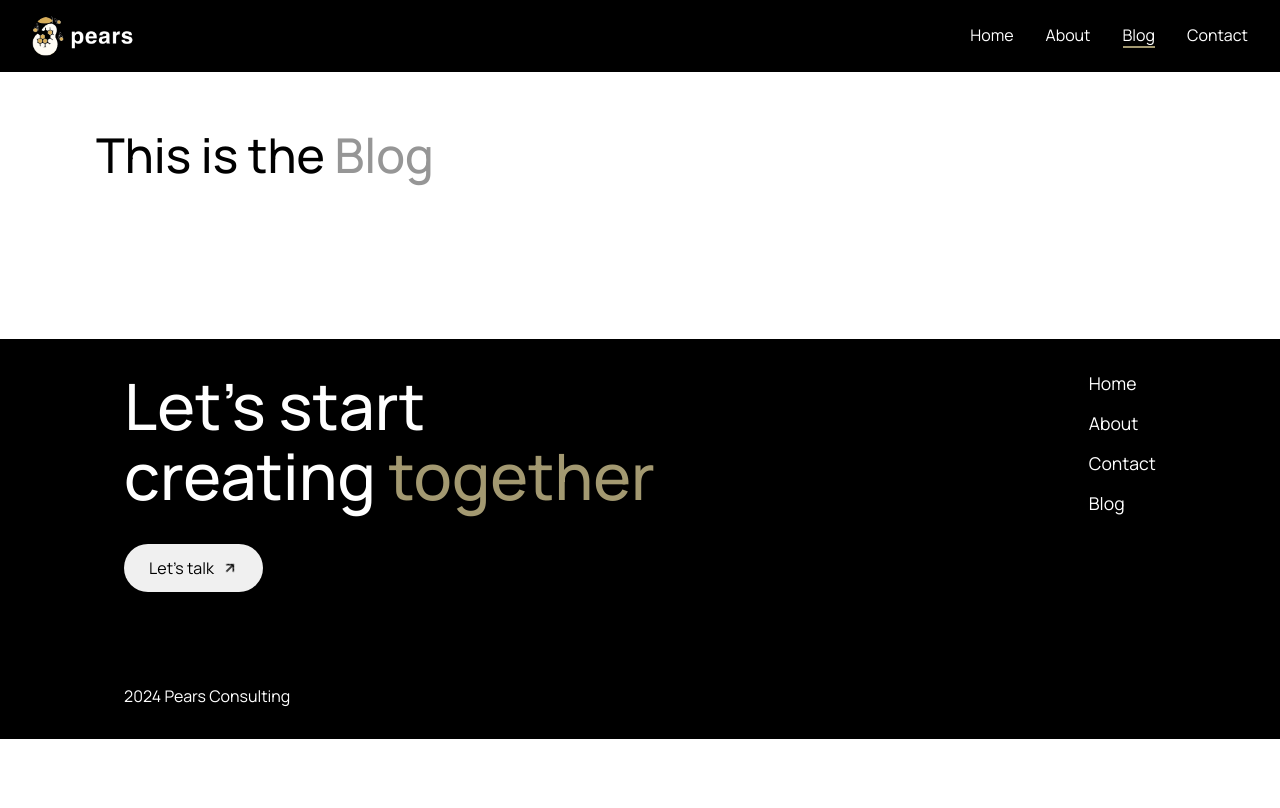
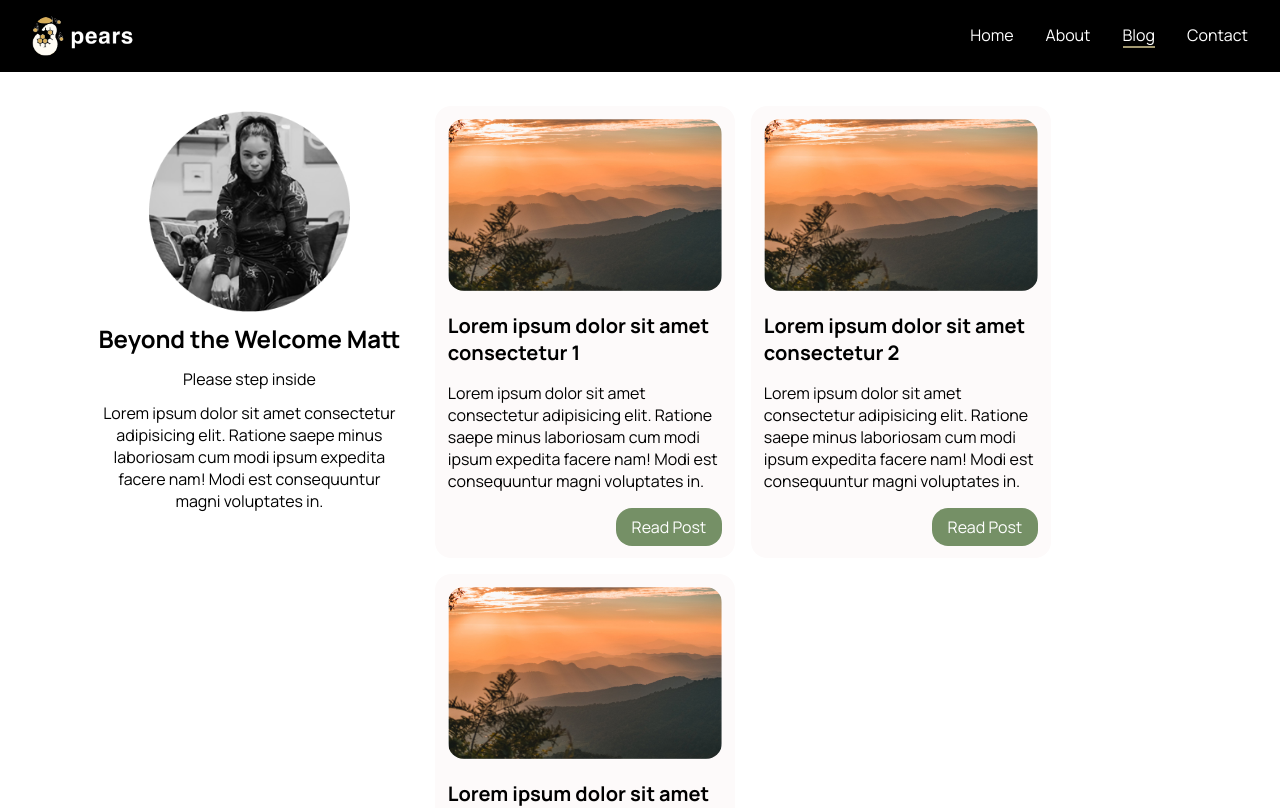
Before and after one commit to Pears-co-za/pears.co.za, a React (Create React App) app: page /blog in a window 1280 px wide. Shown: the top 808 px of the page. Built offline with nearby package versions, Linux system fonts and the light colour scheme.

Commit message:
blog section

```diff
--- a/src/App.jsx
+++ b/src/App.jsx
@@ -5,18 +5,26 @@ import Footer from "./components/layout/Footer";
 import Home from './components/pages/Home';
 import Contact from './components/pages/Contact';
 import About from './components/pages/About';
-import Blog from './components/pages/Blog';
+import Blog from './components/Blog';
+import BlogEntry from './components/BlogEntry';
 import PageNotFound from './components/pages/PageNotFound';
 
 
 function App() {
+    const blogs = [
+        { id: 1, title: "Lorem ipsum dolor sit amet consectetur 1", image: "/assets/image-02.jpg", content: "Lorem ipsum dolor sit amet consectetur adipisicing elit. Ratione saepe minus laboriosam cum modi ipsum expedita facere nam! Modi est consequuntur magni voluptates in." },
+        { id: 2, title: "Lorem ipsum dolor sit amet consectetur 2", image: "/assets/image-02.jpg", content: "Lorem ipsum dolor sit amet consectetur adipisicing elit. Ratione saepe minus laboriosam cum modi ipsum expedita facere nam! Modi est consequuntur magni voluptates in." },
+        { id: 3, title: "Lorem ipsum dolor sit amet consectetur 2", image: "/assets/image-02.jpg", content: "Lorem ipsum dolor sit amet consectetur adipisicing elit. Ratione saepe minus laboriosam cum modi ipsum expedita facere nam! Modi est consequuntur magni voluptates in." },
+    ];
+
     return (
         <Router>
             <Navbar />
             <Routes>
                 <Route path="/" element={<Home />} />
                 <Route path="/about" element={<About />} />
-                <Route path="/blog" element={<Blog />} />
+                <Route path="/blog" element={<Blog blogs={blogs} />} />
+                <Route path="/blogs/:id" element={<BlogEntry blogs={blogs} />} />
                 <Route path="/contact" element={<Contact />} />
                 <Route path="*" element={<PageNotFound />} /> {/* Catch-all route */}
             </Routes>
--- /dev/null
+++ b/src/components/Blog/Blog.jsx
@@ -0,0 +1,65 @@
+import React from "react";
+import { Link } from 'react-router-dom';
+import {
+    StyledBlogContainer,
+    StyledDisplayHeading,
+    StyledH1,
+    StyledHightlightText,
+} from "./Blog.styled";
+import FadeIn from "../common/FadeIn";
+import styles from './Blog.module.css';
+
+const Blog = ({ blogs }) => {
+    return (
+        <StyledBlogContainer>
+            <FadeIn delay={200}>
+                <div className={styles.blogWrapper}>
+                    <div className={styles.intro}>
+                        <div >
+                            <img
+                                src="./assets/Ellipse_2.png"
+                                className=""
+                                alt=""
+                            />
+                        </div>
+                        <div>
+                            <h2>Beyond the Welcome Matt</h2>
+                            <p>Please step inside</p>
+                            <p>Lorem ipsum dolor sit amet consectetur adipisicing elit. Ratione saepe minus laboriosam cum modi ipsum expedita facere nam! Modi est consequuntur magni voluptates in.</p>
+                        </div>
+                    </div>
+                </div>
+            </FadeIn>
+
+            <FadeIn delay={200}>
+
+                <div className={styles.center__content}>
+                    <div className={styles.cards}>
+                        {blogs.map((blog) => (
+                            <div className={styles.card} key={blog.id}>
+                                <div >
+                                    <img
+                                        src={blog.image}
+                                        className={styles.card__image}
+                                        alt="card image"
+                                    />
+                                </div>
+                                <div className={styles.card__text}>
+                                    <h2 className={styles.card__h2}>{blog.title}</h2>
+                                    <p className={styles.card__p}>{blog.content}</p>
+                                </div>
+                                <div className={styles.card__link}>
+                                    <Link to={`/blogs/${blog.id}`}>Read Post</Link>
+                                </div>
+                            </div>
+                        ))}
+                    </div>
+                </div>
+
+            </FadeIn>
+
+        </StyledBlogContainer >
+    );
+};
+
+export default Blog;
--- /dev/null
+++ b/src/components/Blog/Blog.module.css
@@ -0,0 +1,133 @@
+.blogWrapper {
+    width: 100%;
+    display: flex;
+    justify-content: center;
+}
+
+.intro {
+    display: flex;
+    flex-direction: column;
+    max-width: 450px;
+    align-items: center;
+    text-align: center;
+    padding: 2rem;
+}
+
+.intro img {
+    width: 210px; /* Set equal width and height */
+    height: auto;
+    /* border-radius: 50%; */
+    object-fit: contain;
+    margin-bottom: 0rem;
+    /* padding: 3rem; */
+    padding: 1rem;
+}
+
+.intro > div:last-child > * {
+    padding-bottom: .8rem;
+}
+
+.card {
+    display: flex;
+    flex-direction: column;
+    max-width: 500px;
+    align-items: center;
+    text-align: center;
+    padding: 2rem;
+}
+
+.cards {
+    display: flex;
+    flex-direction: column;
+}
+
+.card img {
+    border-radius: 1rem;
+}
+
+.card__link {
+    margin-left: auto;
+    padding: 8px 1rem;
+    border-radius: 1rem;
+    background-color: #759066;
+    color: white;
+}
+
+.card__link a {
+    text-decoration: none;
+    color: #fff;
+}
+
+.card a:hover {
+    opacity: .6;
+}
+
+.card div:nth-child(2) {
+    text-align: left;
+}
+
+
+.card__text {
+    padding: 1rem 0;
+}
+
+.card__h2 {
+    padding-bottom: 1rem;
+    font-size: 20px;
+}
+
+/* h2 {
+    font-size: 20px;
+} */
+
+@media (min-width: 700px) {
+    .center__content {
+        display: flex;
+        justify-content: center;
+        /* border: 2px solid red; */
+    }
+    .cards {
+        flex-direction: row;
+        justify-content: space-between;
+        flex-wrap: wrap;
+    }
+
+    .intro img {
+        /* width: 200px;
+        height: 200px; */
+        padding: .3rem;
+    }
+
+    .intro {
+        /* padding: .8rem;; */
+        padding-bottom: 1rem;
+    }
+
+    .card {
+        max-width: 300px;
+        padding: 2rem 0;
+    }
+
+
+}
+
+@media (min-width: 1000px) {
+    .intro {
+
+        /* padding-top: 2rem; */
+    }
+
+    .cards {
+        margin-top: 2rem;
+        justify-content: flex-start;
+    }
+
+    .card {
+        max-width: 300px;
+        padding: .8rem;
+        margin-bottom: 1rem;
+        margin-right: 1rem;
+        border-radius: 1rem;
+        background-color: #fdfafa;
+    }
+}
--- /dev/null
+++ b/src/components/Blog/Blog.styled.js
@@ -0,0 +1,34 @@
+import styled from "styled-components";
+import { colors } from "../../constants";
+
+export const StyledBlogContainer = styled.div`
+    width: min(90%, 1300px);
+    margin: 0 auto;
+
+    @media (min-width: 1000px) {
+        display:flex;
+    }
+}
+`;
+
+export const StyledDisplayHeading = styled.div`
+    display:flex;
+    flex-direction: column;
+    flex-wrap:wrap;
+    word-break: normal;
+`;
+
+export const StyledHightlightText = styled.span`
+    color: ${colors.dark50};
+`;
+
+export const StyledH1 = styled.h1`
+    font-size: 3rem;
+    font-weight: 500;
+    margin-top: 1rem;
+    margin-bottom: 3.5rem;
+
+    @media only screen and (max-width: 600px){
+        font-size: 2.2rem;
+    }
+`;
--- /dev/null
+++ b/src/components/Blog/index.js
@@ -0,0 +1,3 @@
+import Blog from './Blog';
+
+export default Blog;
--- /dev/null
+++ b/src/components/BlogEntry/BlogEntry.jsx
@@ -0,0 +1,49 @@
+import React from "react";
+import { Link } from 'react-router-dom';
+import { useParams } from 'react-router-dom';
+import {
+    StyledBlogContainer,
+} from "./BlogEntry.styled";
+import FadeIn from "../common/FadeIn";
+import styles from './BlogEntry.module.css';
+
+const BlogEntry = ({ blogs }) => {
+    const { id } = useParams();
+    const blog = blogs.find((b) => b.id === parseInt(id));
+
+    console.log(blog.image);
+
+    return (
+        <StyledBlogContainer>
+            <FadeIn delay={200}>
+                <div className="{styles.previous__page}">
+                    <Link to={`/blog`}>Read Post</Link>
+                </div>
+
+                <div className={styles.center__content}>
+                    <div className={styles.cards}>
+                        {blog ? (
+                            <div className={styles.card} key={blog.id}>
+                                <div >
+                                    <img
+                                        src={blog.image}
+                                        className={styles.card__image}
+                                        alt="card image"
+                                    />
+                                </div>
+                                <div className={styles.card__text}>
+                                    <h2 className={styles.card__h2}>{blog.title}</h2>
+                                    <p className={styles.card__p}>{blog.content}</p>
+                                </div>
+                            </div>
+                        ) : (
+                            <p>Blog not found!</p>
+                        )}
+                    </div>
+                </div>
+            </FadeIn>
+        </StyledBlogContainer >
+    );
+};
+
+export default BlogEntry;
--- /dev/null
+++ b/src/components/BlogEntry/BlogEntry.styled.js
@@ -0,0 +1,34 @@
+import styled from "styled-components";
+import { colors } from "../../constants";
+
+export const StyledBlogContainer = styled.div`
+    width: min(90%, 1300px);
+    margin: 0 auto;
+
+    @media (min-width: 1000px) {
+        display:flex;
+    }
+}
+`;
+
+export const StyledDisplayHeading = styled.div`
+    display:flex;
+    flex-direction: column;
+    flex-wrap:wrap;
+    word-break: normal;
+`;
+
+export const StyledHightlightText = styled.span`
+    color: ${colors.dark50};
+`;
+
+export const StyledH1 = styled.h1`
+    font-size: 3rem;
+    font-weight: 500;
+    margin-top: 1rem;
+    margin-bottom: 3.5rem;
+
+    @media only screen and (max-width: 600px){
+        font-size: 2.2rem;
+    }
+`;
--- /dev/null
+++ b/src/components/BlogEntry/index.js
@@ -0,0 +1,3 @@
+import BlogEntry from './BlogEntry';
+
+export default BlogEntry;
--- a/src/components/pages/Blog.jsx
+++ b/src/components/pages/Blog.jsx
@@ -11,9 +11,16 @@ const Blog = () => {
     return (
         <StyledBlogContainer>
             <FadeIn delay={200}>
-                <StyledDisplayHeading>
-                    <StyledH1>This is the <StyledHightlightText>Blog</StyledHightlightText></StyledH1>
-                </StyledDisplayHeading>
+                <div>
+                    <div>
+                        <img src="" alt="" />
+                    </div>
+                    <div>
+                        <h2>Beyond the Welcome Mat</h2>
+                        <p>please step inside</p>
+                        <p>Lorem ipsum dolor sit amet consectetur adipisicing elit. Ratione saepe minus laboriosam cum modi ipsum expedita facere nam! Modi est consequuntur magni voluptates in.</p>
+                    </div>
+                </div>
             </FadeIn>
         </StyledBlogContainer>
     );
--- a/src/index.css
+++ b/src/index.css
@@ -14,3 +14,7 @@ code {
   font-family: source-code-pro, Menlo, Monaco, Consolas, 'Courier New',
     monospace;
 }
+
+img {
+    max-width: 100%;
+}
```
Also changed, not shown: public/assets/Ellipse_2.png (added), public/assets/image-02.jpg (added), public/site.webmanifest, src/components/BlogEntry/BlogEntry.module.css (added).
